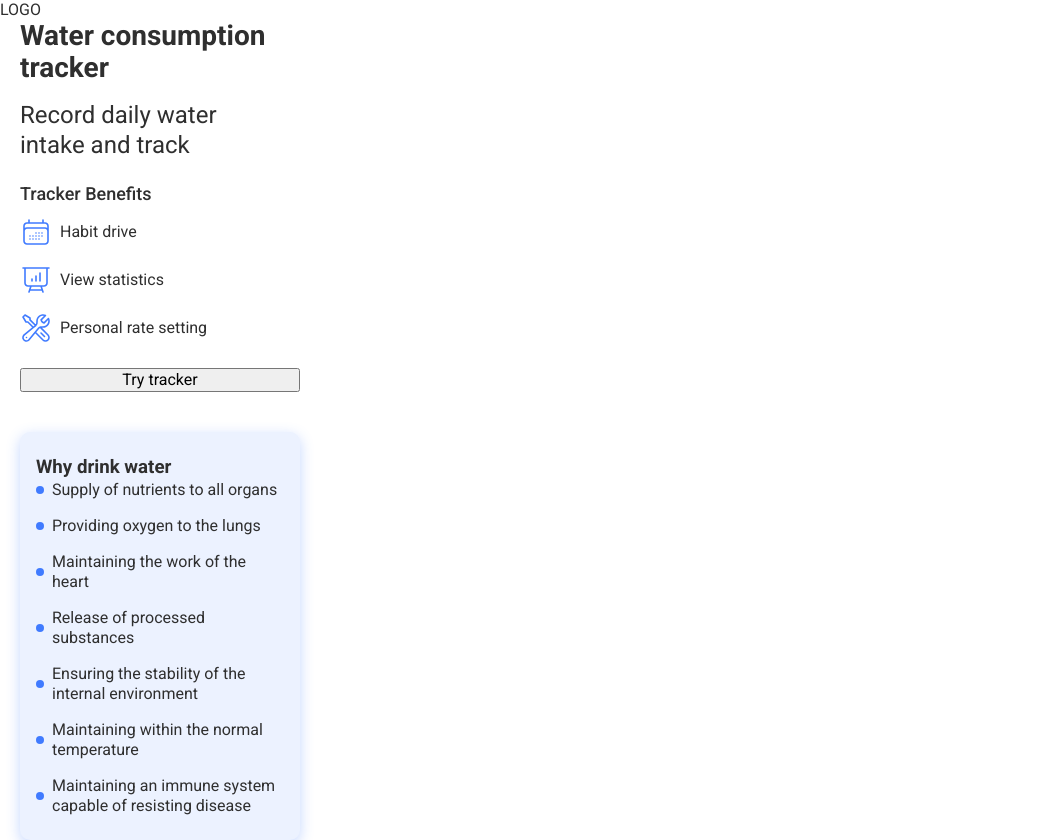
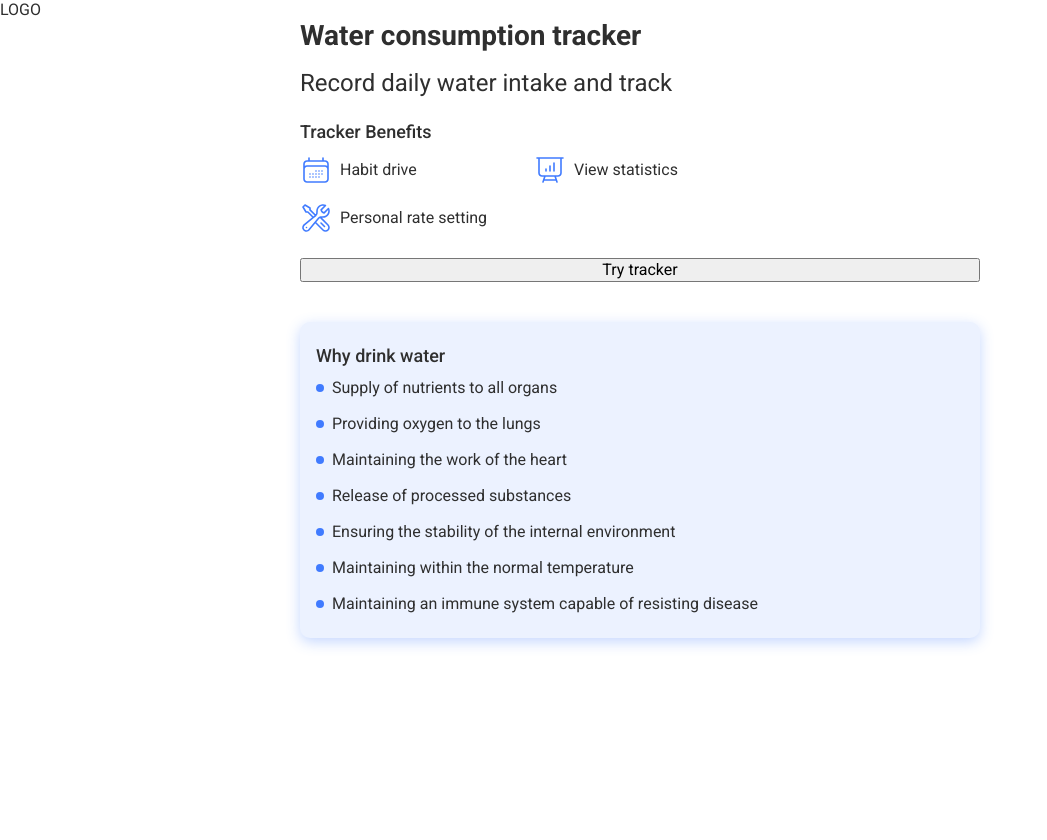
Before and after one commit to Vitalii-Artiukh/Water-Tracker-team-project-node-react-frontend, a React (Vite) app: page /welcome in a window 1280 px wide. Shown: the whole page, without its empty margins (0-1047 px from the left). After the commit the page ends 800 px from the top, so only its background shows below. Built offline with nearby package versions, Linux system fonts and the light colour scheme.

Commit message:
fixed-remark

```diff
--- a/src/components/welcome/WaterConsumption.jsx
+++ b/src/components/welcome/WaterConsumption.jsx
@@ -1,30 +1,24 @@
-import React from "react";
-import clsx from "clsx";
 import css from "./WaterConsumption.module.css";
+import Icon from "../ui/Icon.jsx";
 
 const WaterConsumption = () => {
   return (
-    <div className={clsx(css.waterTrackerWrapper)}>
-      <h1 className={clsx(css.h1)}>Water consumption tracker</h1>
-      <h2 className={clsx(css.h2)}>Record daily water intake and track</h2>
-      <h3 className={clsx(css.h3)}>Tracker Benefits</h3>
-      <ul className={clsx(css.listBenefits)}>
-        <li className={clsx(css.itemBenefits)}>
-          <svg width="32" height="32">
-            <use href="../../../public/sprite.svg#icon-calendar"></use>
-          </svg>
+    <div className={css.waterTrackerWrapper}>
+      <h1 className={css.pageTitle}>Water consumption tracker</h1>
+      <h2 className={css.sectionTitle}>Record daily water intake and track</h2>
+      <h3 className={css.listTitle}>Tracker Benefits</h3>
+
+      <ul className={css.listBenefits}>
+        <li className={css.itemBenefits}>
+          <Icon name={"icon-calendar"} width={32} height={32} />
           Habit drive
         </li>
-        <li className={clsx(css.itemBenefits)}>
-          <svg width="32" height="32">
-            <use href="../../../public/sprite.svg#icon-chart-bar"></use>
-          </svg>
+        <li className={css.itemBenefits}>
+          <Icon name={"icon-chart-bar"} width={32} height={32} />
           View statistics
         </li>
-        <li className={clsx(css.itemBenefits)}>
-          <svg width="32" height="32">
-            <use href="../../../public/sprite.svg#icon-wrench-screwdriver"></use>
-          </svg>
+        <li className={css.itemBenefits}>
+          <Icon name={"icon-wrench-screwdriver"} width={32} height={32} />
           Personal rate setting
         </li>
       </ul>
--- a/src/components/welcome/WaterConsumption.module.css
+++ b/src/components/welcome/WaterConsumption.module.css
@@ -5,21 +5,21 @@
   margin-bottom: 40px;
 }
 
-.h1 {
+.pageTitle {
   font-weight: 700;
   font-size: 28px;
   line-height: 1.14286;
   margin-bottom: 16px;
 }
 
-.h2 {
+.sectionTitle {
   font-weight: 400;
   line-height: 1.25;
   margin-bottom: 24px;
   padding-right: 50px;
 }
 
-.h3 {
+.listTitle {
   font-weight: 500;
   font-size: 18px;
   line-height: 1.11111;
--- a/src/components/welcome/WhyWater.jsx
+++ b/src/components/welcome/WhyWater.jsx
@@ -1,37 +1,33 @@
-import React from "react";
-import clsx from "clsx";
 import css from "./WhyWater.module.css";
 
 const WhyWater = () => {
   return (
-    <div className={clsx(css.drinkWrapper)}>
-      <h3 className={clsx(css.h3)}>Why drink water</h3>
-      <ul className={clsx(css.drinkList)}>
-        <li className={clsx(css.item)}>
-          <div className={clsx(css.point)}></div>Supply of nutrients to all
-          organs
+    <div className={css.drinkWrapper}>
+      <h3 className={css.listTitle}>Why drink water</h3>
+      <ul className={css.drinkList}>
+        <li className={css.drinItem}>
+          <div className={css.point}></div>Supply of nutrients to all organs
         </li>
-        <li className={clsx(css.item)}>
-          <div className={clsx(css.point)}></div>Providing oxygen to the lungs
+        <li className={css.drinItem}>
+          <div className={css.point}></div>Providing oxygen to the lungs
         </li>
-        <li className={clsx(css.item)}>
-          <div className={clsx(css.point)}></div>Maintaining the work of the
-          heart
+        <li className={css.drinItem}>
+          <div className={css.point}></div>Maintaining the work of the heart
         </li>
-        <li className={clsx(css.item)}>
-          <div className={clsx(css.point)}></div>Release of processed substances
+        <li className={css.drinItem}>
+          <div className={css.point}></div>Release of processed substances
         </li>
-        <li className={clsx(css.item)}>
-          <div className={clsx(css.point)}></div>Ensuring the stability of the
+        <li className={css.drinItem}>
+          <div className={css.point}></div>Ensuring the stability of the
           internal environment
         </li>
-        <li className={clsx(css.item)}>
-          <div className={clsx(css.point)}></div>Maintaining within the normal
+        <li className={css.drinItem}>
+          <div className={css.point}></div>Maintaining within the normal
           temperature
         </li>
-        <li className={clsx(css.item)}>
-          <div className={clsx(css.point)}></div>Maintaining an immune system
-          capable of resisting disease
+        <li className={css.drinItem}>
+          <div className={css.point}></div>Maintaining an immune system capable
+          of resisting disease
         </li>
       </ul>
     </div>
--- a/src/components/welcome/WhyWater.module.css
+++ b/src/components/welcome/WhyWater.module.css
@@ -3,6 +3,13 @@
   border-radius: 10px;
   background-color: #ecf2ff;
   box-shadow: 0 4px 14px 0 rgba(64, 123, 255, 0.3);
+}
+
+.listTitle {
+  font-weight: 500;
+  font-size: 18px;
+  line-height: 1.11111;
+  margin-bottom: 12px;
 }
 
 .drinkList {
@@ -12,7 +19,7 @@
   font-weight: 400;
 }
 
-.item {
+.drinItem {
   display: flex;
   align-items: center;
   gap: 8px;
--- a/src/pages/WelcomePage/WelcomePage.jsx
+++ b/src/pages/WelcomePage/WelcomePage.jsx
@@ -1,14 +1,13 @@
-import clsx from "clsx";
-import css from "./WelcomePage.module.css";
 import WaterConsumption from "../../components/welcome/WaterConsumption.jsx";
 import WhyWater from "../../components/welcome/whyWater.jsx";
+import Container from "../../components/ui/Container/Container.jsx";
 
 const WelcomePage = () => {
   return (
-    <div className={clsx(css.container)}>
+    <Container>
       <WaterConsumption />
       <WhyWater />
-    </div>
+    </Container>
   );
 };
 
--- a/src/pages/WelcomePage/WelcomePage.module.css
+++ /dev/null
@@ -1,6 +0,0 @@
-/* @import url("https://fonts.googleapis.com/css2?family=Roboto:wght@100..900&display=swap"); */
-
-.container {
-  padding: 0 20px;
-  width: 320px;
-}
```
Also changed, not shown: 1 other file (tests, documents, lock files or other folders).
